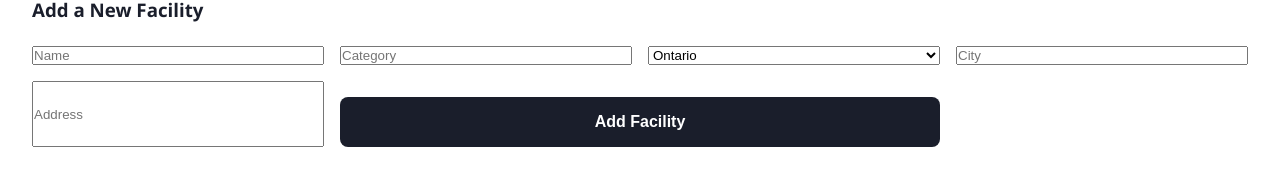
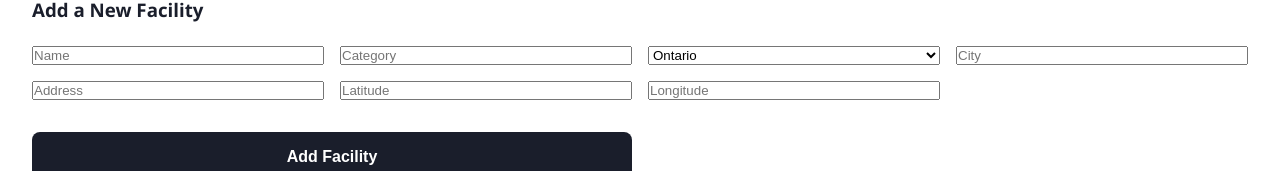
Before and after one commit to eyoung-15/IAT_459_Final_Project, a React (Create React App) app in the folder frontend/: page /dashboard in a window 1280 px wide. Shown: the part 415-586 px from the top of the page. Built offline with nearby package versions, Linux system fonts and the light colour scheme; no server answers; sample sign-in values are in the browser's storage.

Commit message:
adding long + lad to form

```diff
--- a/frontend/src/Dashboard.js
+++ b/frontend/src/Dashboard.js
@@ -293,6 +293,18 @@ function Dashboard() {
             value={formData.Address}
             onChange={handleChange}
           />
+          <input
+            name="Latitude"
+            placeholder="Latitude"
+            value={formData.Latitude}
+            onChange={handleChange}
+          />
+          <input
+            name="Longitude"
+            placeholder="Longitude"
+            value={formData.Longitude}
+            onChange={handleChange}
+          />
           <button
             type="submit"
             className="auth-button"
```
Also changed, not shown: 2 other files (tests, documents, lock files or other folders).
